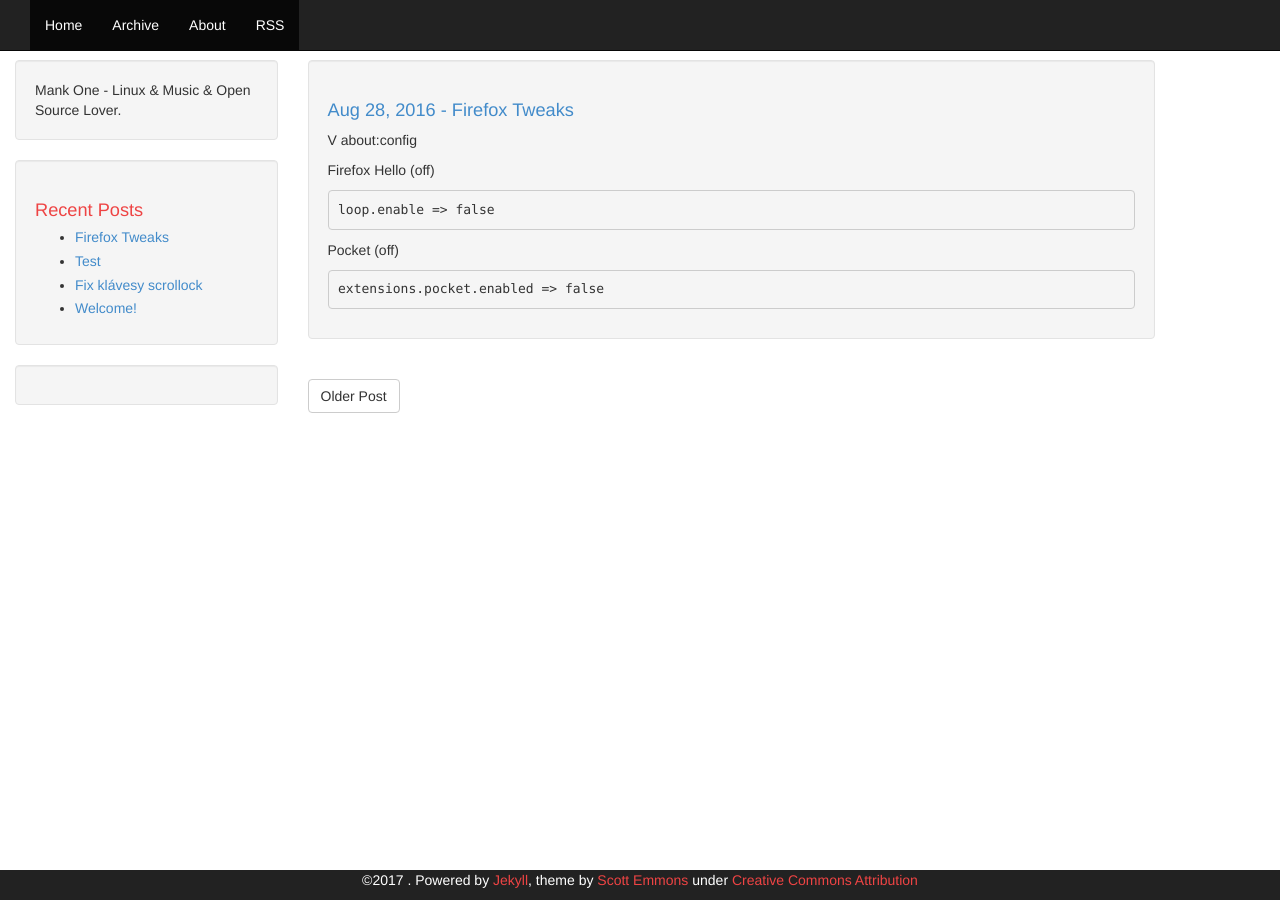
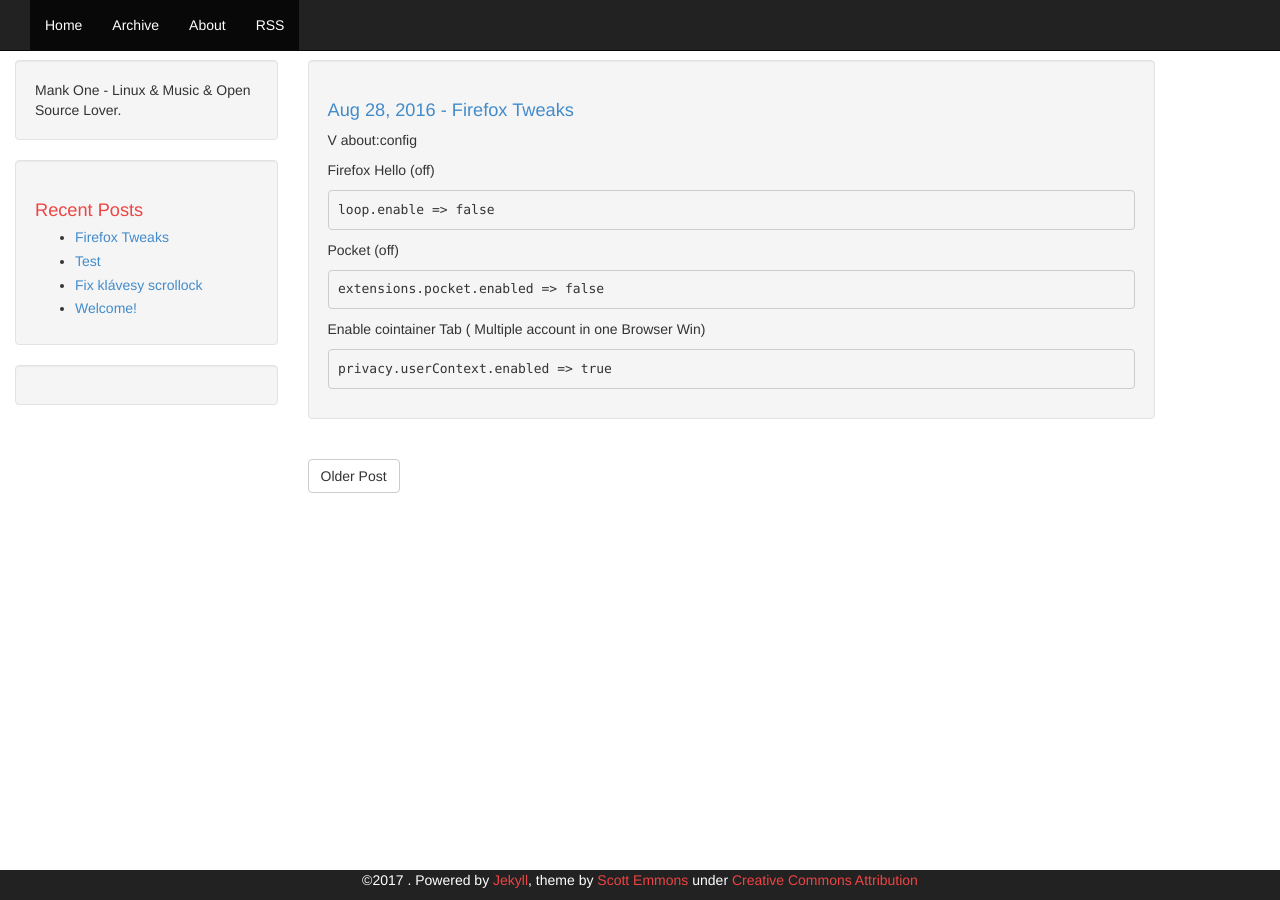
Before and after one commit to marekpistorius/blog.github.io, a Jekyll site: the page built from _posts/2016-08-28-firefox-tweaks.markdown, in a window 1280 px wide. Built offline with Jekyll 4.4.1, drawn with Linux system fonts in a browser that asks for light colours.

Commit message:
Update 2016-08-28-firefox-tweaks.markdown

```diff
--- a/_posts/2016-08-28-firefox-tweaks.markdown
+++ b/_posts/2016-08-28-firefox-tweaks.markdown
@@ -14,3 +14,7 @@ Firefox Hello (off)
 Pocket (off)
 
 	extensions.pocket.enabled => false
+
+Enable cointainer Tab ( Multiple account in one Browser Win)
+
+	privacy.userContext.enabled => true
```
